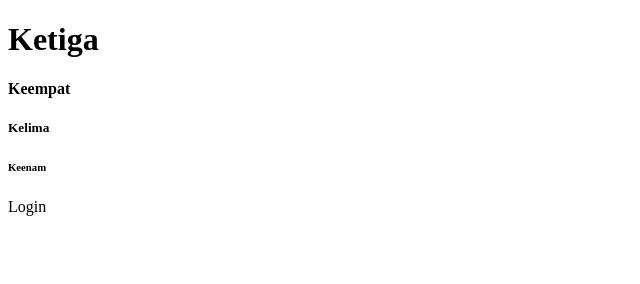
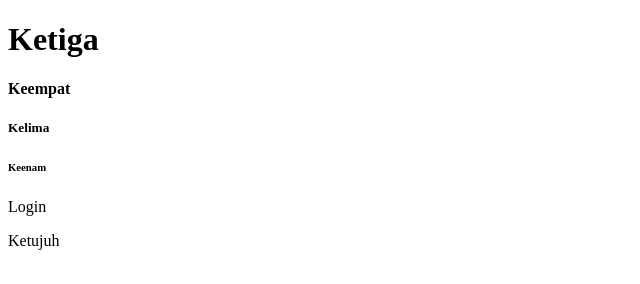
Before and after one commit to rakhagans37/belajar-github, a plain HTML site: page frontend.html in a window 1280 px wide. Shown: the full height of the page, 0-640 px from the left. Drawn offline with Linux system fonts and the light colour scheme.

Commit message:
frontend: ktujuh

```diff
--- a/frontend.html
+++ b/frontend.html
@@ -11,5 +11,6 @@
     <h5>Kelima</h5>
     <h6>Keenam</h6>
     <p>Login</p>
+    <p>Ketujuh</p>
 </body>
 </html>
```
